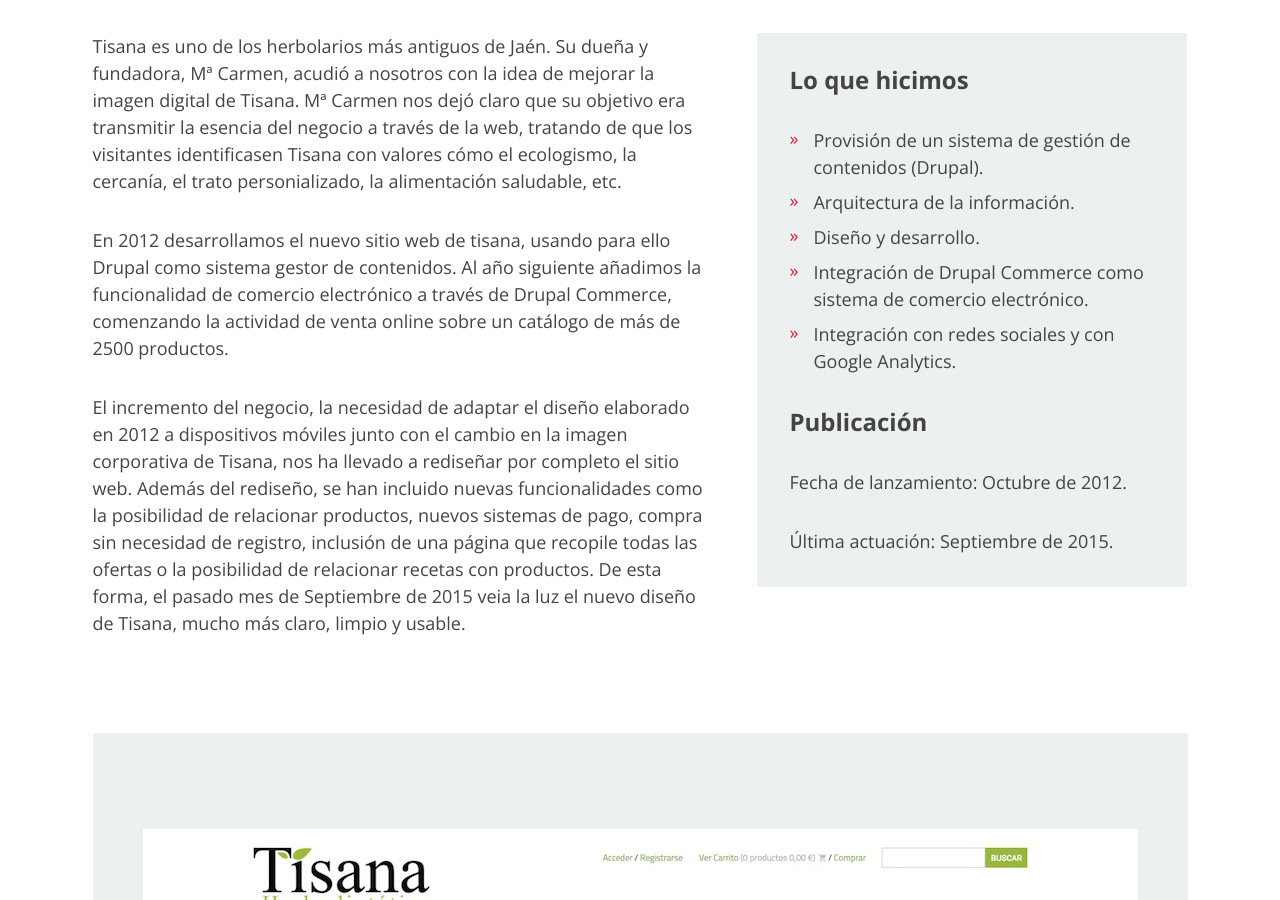
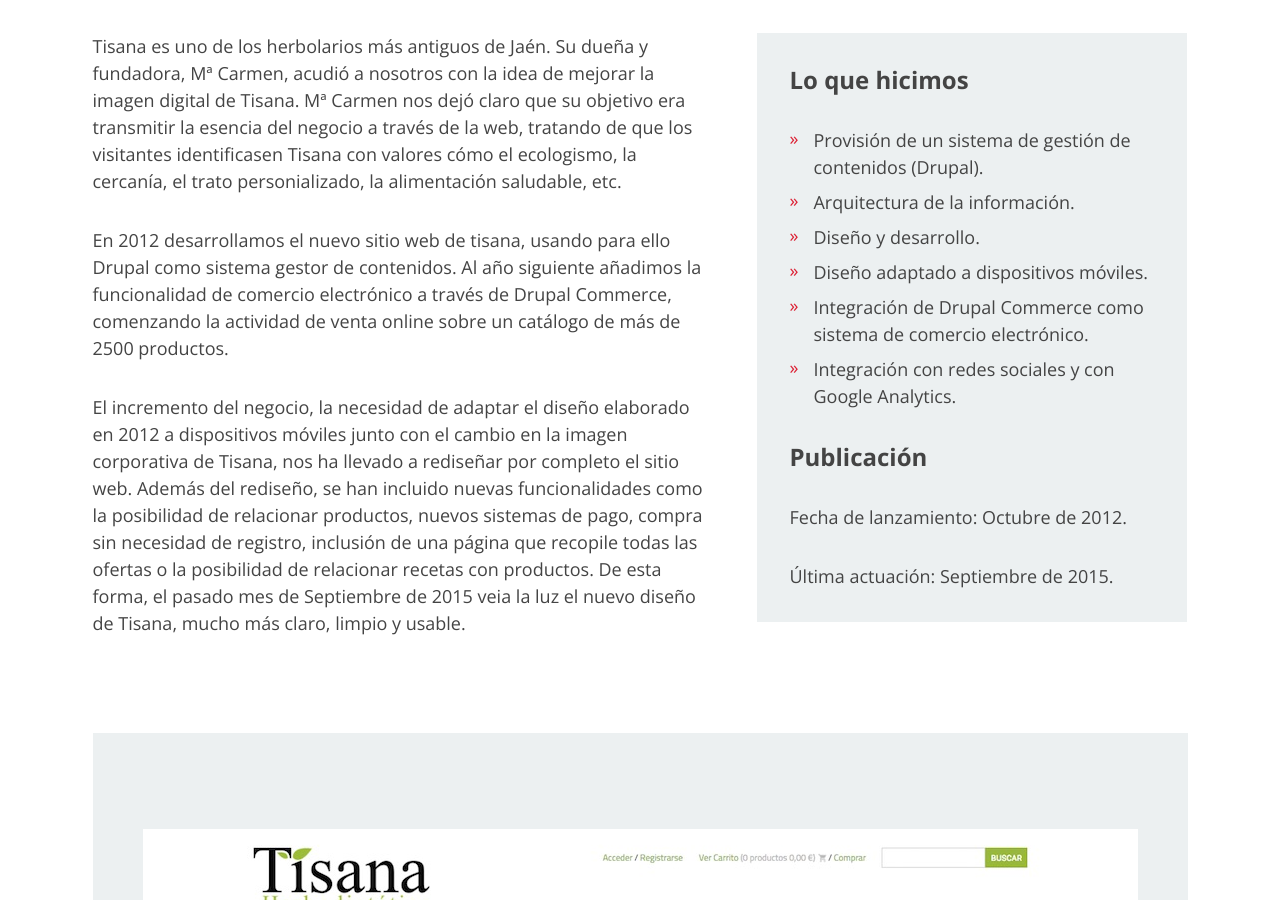
Before and after one commit to dlcoder/deliriumcoder-website, a Jekyll site: the page built from _projects/herbolario-tisana.html, in a window 1280 px wide and 900 px high, scrolled down 783 px. Built offline with Jekyll 4.4.1, drawn with Linux system fonts in a browser that asks for light colours; nearby versions of some CDN libraries.

Commit message:
Added missing line to tisana summary.

```diff
--- a/_projects/herbolario-tisana.html
+++ b/_projects/herbolario-tisana.html
@@ -10,6 +10,7 @@
   - Provisión de un sistema de gestión de contenidos (Drupal).
   - Arquitectura de la información.
   - Diseño y desarrollo.
+  - Diseño adaptado a dispositivos móviles.
   - Integración de Drupal Commerce como sistema de comercio electrónico.
   - Integración con redes sociales y con Google Analytics.
 dates:
```
